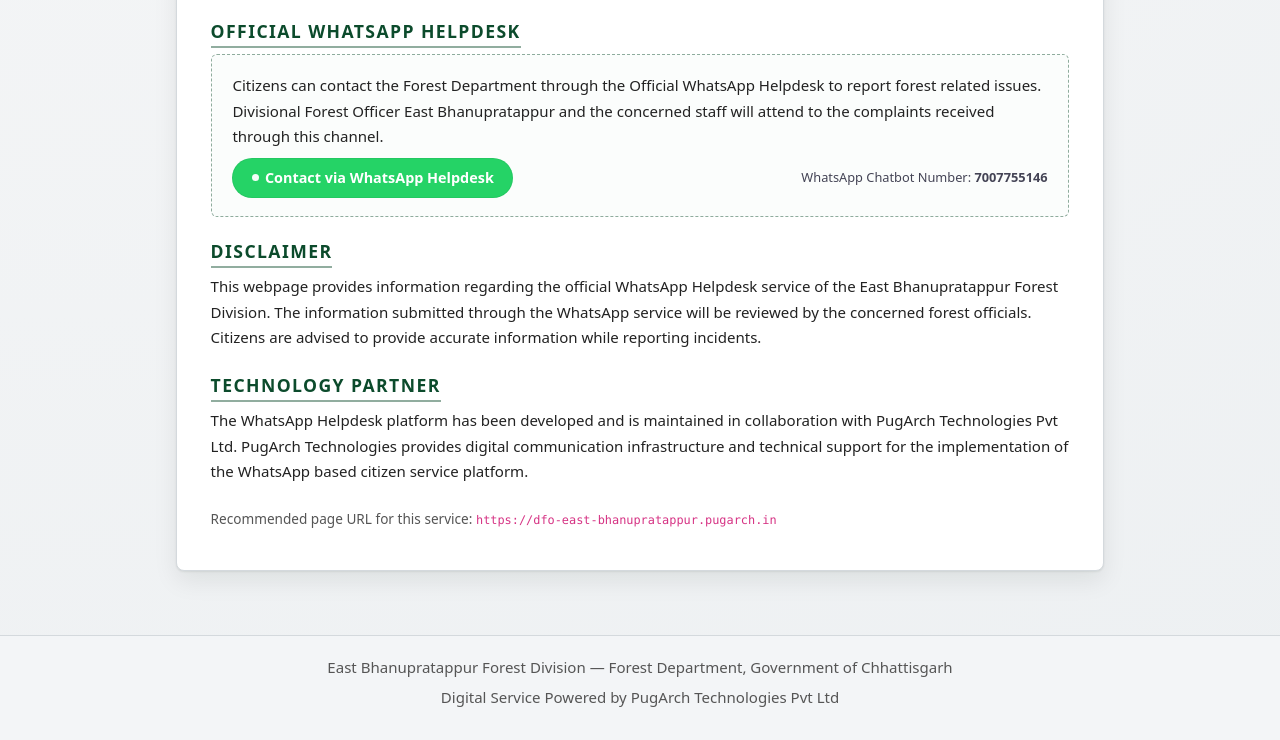
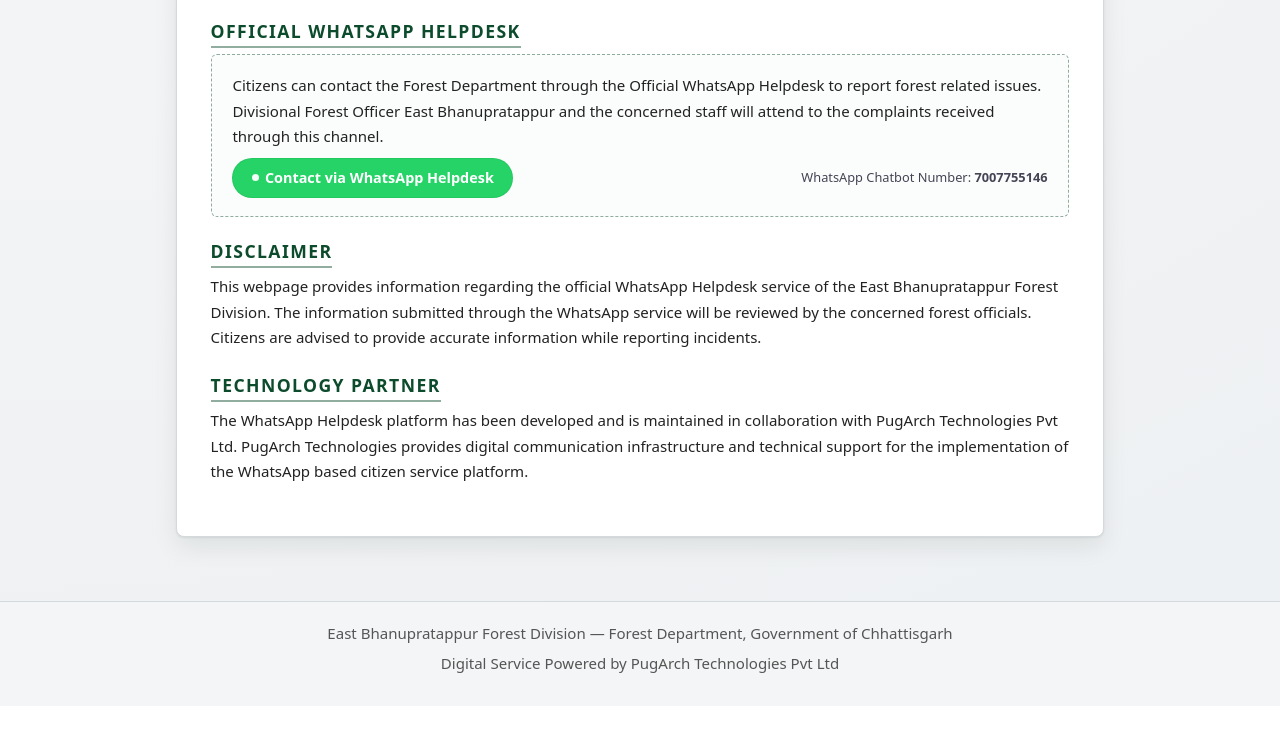
Before and after one commit to pugarchdev/bhanupratappur, a plain HTML site: page index.html in a window 1280 px wide. Shown: the part 1660-2400 px from the top of the page. After the commit the page ends 2366 px from the top, so only its background shows below. Drawn offline with nearby package versions, Linux system fonts and the light colour scheme.

Commit message:
Update index.html

```diff
--- a/index.html
+++ b/index.html
@@ -399,9 +399,7 @@
             Forest Department Government of Chhattisgarh, managed by the Divisional Forest Officer East Bhanupratappur.
           </p>
 
-          <p class="legal-note">
-            Recommended page URL for this service: <code>https://dfo-east-bhanupratappur.pugarch.in</code>
-          </p>
+
 
         </div>
       </div>
```
